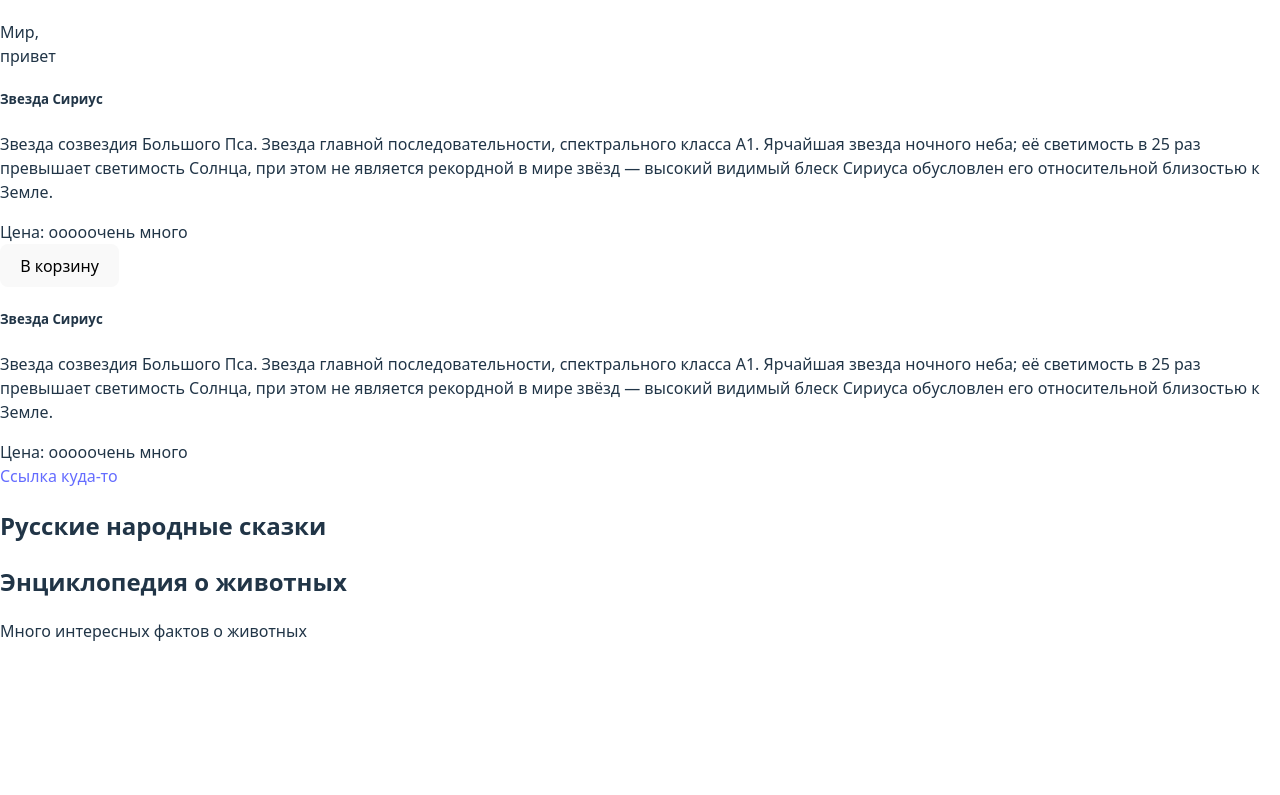
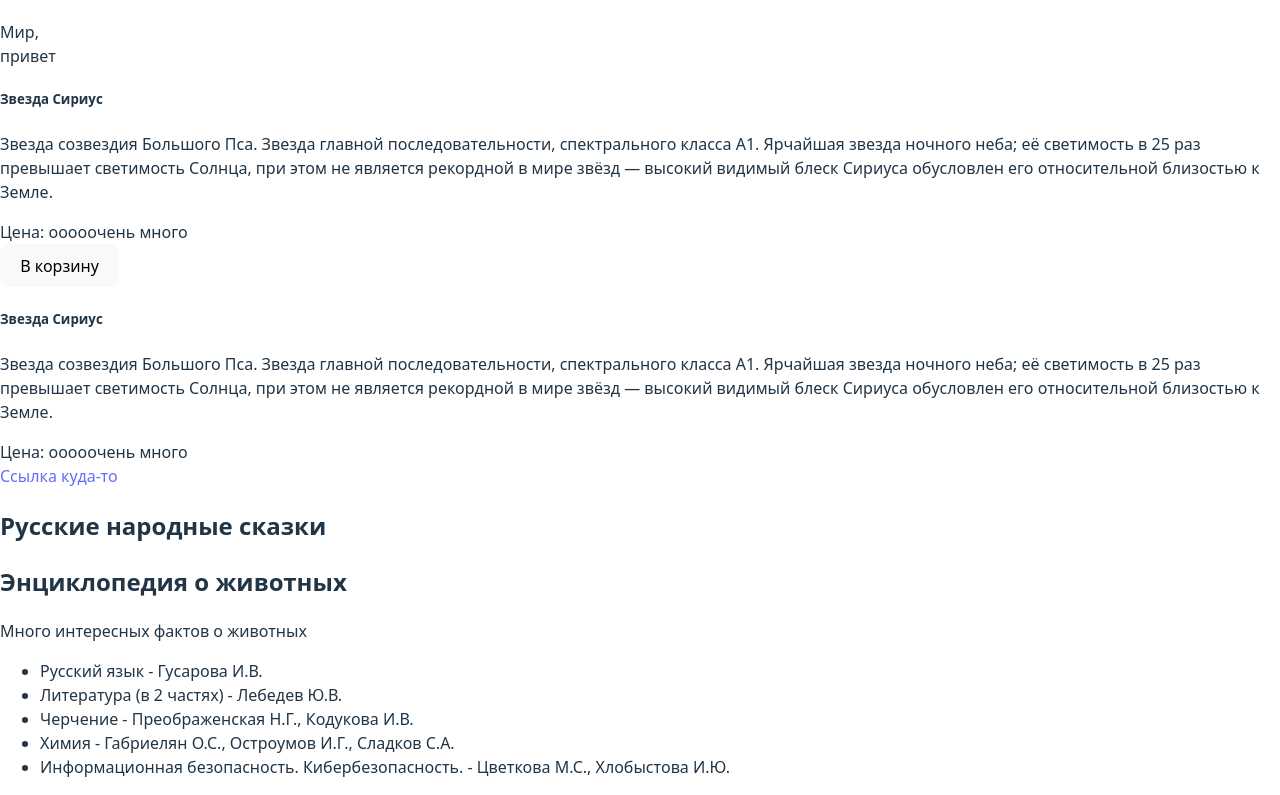
Before and after one commit to YaroslavaSabitova/myTestReact, a React app: page / in a window 1280 px wide. Shown: the part 509-1304 px from the top of the page. Before the commit the page ends 1168 px from the top, so only its background shows below. Built offline with nearby package versions, Linux system fonts and the light colour scheme; the HTML template or start-up script is replaced by a standard one.

Commit message:
list of books 2

```diff
--- /dev/null
+++ b/src/app/components/Books-2.tsx
@@ -0,0 +1,32 @@
+import { ReactElement } from 'react';
+
+type ItemProps = {
+  item: string;
+};
+
+function Item(props: ItemProps): ReactElement {
+  return <li>{props.item}</li>;
+}
+
+type ListProps = {
+  list: string[];
+};
+
+export function List(props: ListProps): ReactElement {
+  return (
+    <ul>
+      {props.list.map((item, index) => (
+        // key — это специальный атрибут React, который помогает ему отличать элементы списка друг от друга.
+        <Item key={index} item={item} />
+      ))}
+    </ul>
+  );
+}
+
+export const listTextbooks = [
+  'Русский язык - Гусарова И.В.',
+  'Литература (в 2 частях) - Лебедев Ю.В.',
+  'Черчение - Преображенская Н.Г., Кодукова И.В.',
+  'Химия - Габриелян О.С., Остроумов И.Г., Сладков С.А.',
+  'Информационная безопасность. Кибербезопасность. - Цветкова М.С., Хлобыстова И.Ю.',
+];
--- a/src/app/index.tsx
+++ b/src/app/index.tsx
@@ -1,4 +1,5 @@
 import { Book, books, BookProps } from './components/Books';
+import { List, listTextbooks } from './components/Books-2';
 import { Card, CardTitle, CardBody } from './components/Card';
 import Recipe from './components/Recipe';
 import Welcome from './components/Welcome';
@@ -35,6 +36,8 @@ export const App = (): ReactElement => {
       {books.map((book: BookProps) => (
         <Book key={book.article} title={book.title} description={book.description} />
       ))}
+
+      <List list={listTextbooks} />
     </>
   );
 };
```
